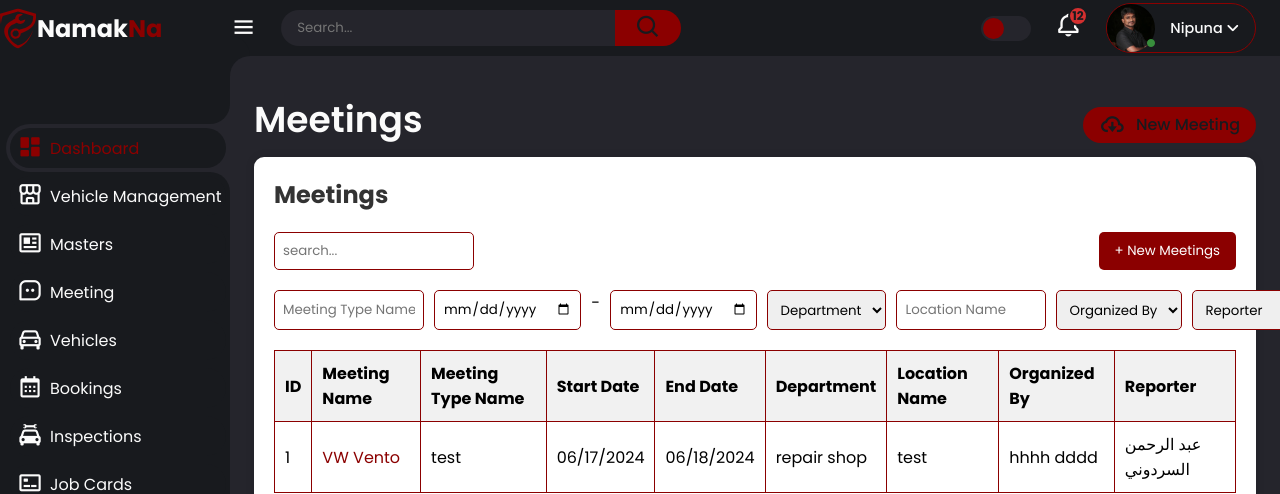
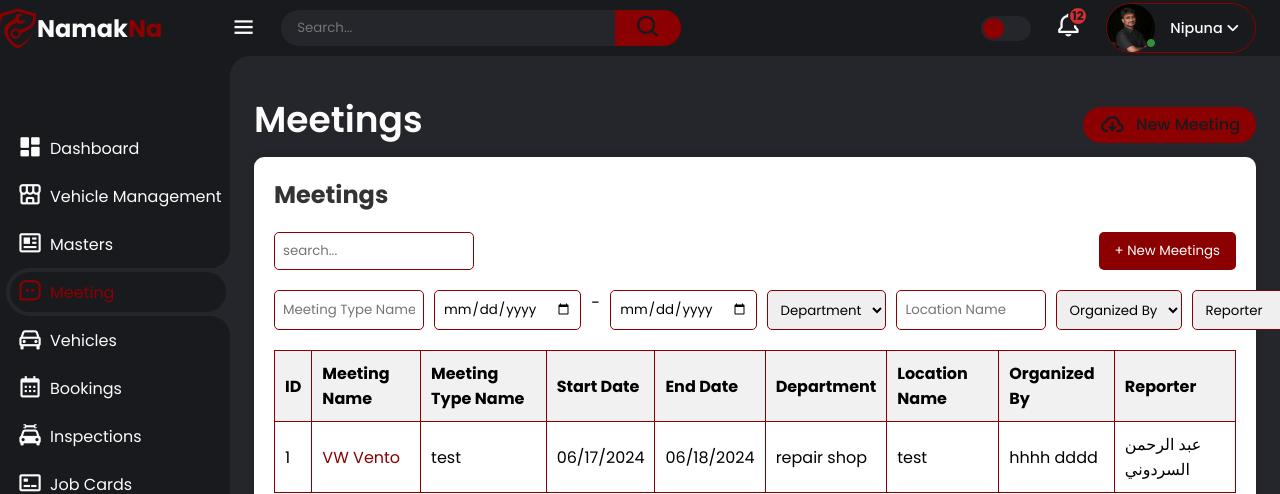
Before and after one commit to Nipuna-Lakruwan/Admin-Dashboard, a plain HTML site: page meeting.html in a window 1280 px wide. Shown: the top 494 px of the page. Drawn offline with nearby package versions, Linux system fonts and the light colour scheme.

Commit message:
UPDATE: add active class for active page

```diff
--- a/meeting.html
+++ b/meeting.html
@@ -33,10 +33,10 @@
         </a>
 
         <ul class="side-menu">
-          <li class="active"><a href="dashboard.html"><i class='bx bxs-dashboard'></i>Dashboard</a></li>
+          <li><a href="dashboard.html"><i class='bx bxs-dashboard'></i>Dashboard</a></li>
           <li><a href="meeting.html"><i class='bx bx-store-alt'></i>Vehicle Management</a></li>
           <li><a href="masters.html"><i class='bx bx-news' ></i>Masters</a></li>
-          <li><a href="meeting.html"><i class='bx bx-message-square-dots'></i>Meeting</a></li>
+          <li class="active"><a href="meeting.html"><i class='bx bx-message-square-dots'></i>Meeting</a></li>
           <li><a href="vehicles.html"><i class='bx bx-car' ></i>Vehicles</a></li>
           <li><a href="bookings.html"><i class='bx bx-calendar'></i>Bookings</a></li>
           <li><a href="inspections.html"><i class='bx bxs-car-mechanic'></i>Inspections</a></li>
```
Also changed, not shown: vehicles.html (+2 -2 lines).
